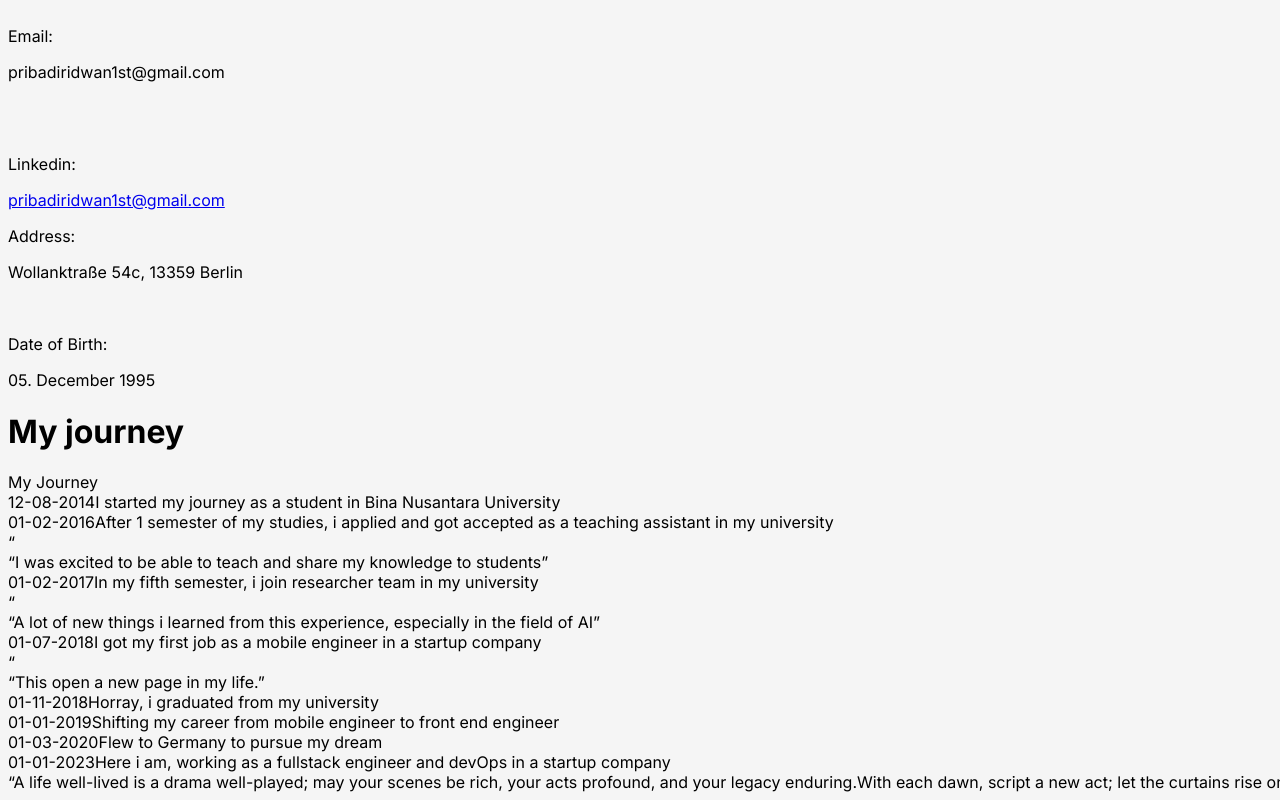
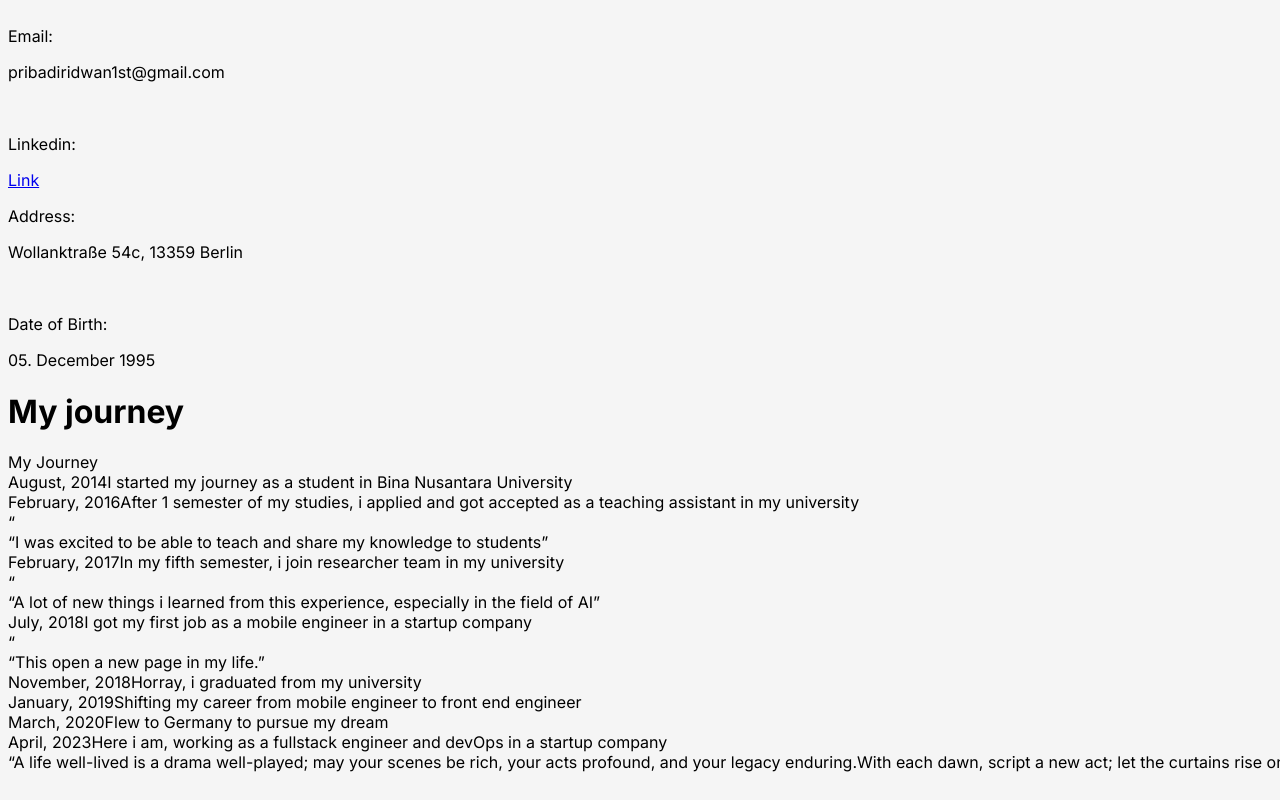
Before and after one commit to pribadi1st/journey, a Next.js app: page /journey in a window 1280 px wide. Shown: the part 1145-1945 px from the top of the page. Built offline with nearby package versions, Linux system fonts and the light colour scheme.

Commit message:
update: link

```diff
--- a/src/app/journey/page.tsx
+++ b/src/app/journey/page.tsx
@@ -43,9 +43,8 @@ function Journey(){
                         <p className='text-16px'>Email:</p>
                         <p className='text-16px'>{profile.email}</p>
                         <br />
-                        <br />
                         <p className='text-16px'>Linkedin:</p>
-                        <Link href={profile.linkedin} className='text-16px'>{profile.email}</Link>
+                        <Link href={profile.linkedin} className='text-16px'>Link</Link>
                         <br />
                         <p className='text-16px'>Address:</p>
                         <p className='text-16px'>
--- a/src/components/home/HomePage.tsx
+++ b/src/components/home/HomePage.tsx
@@ -60,12 +60,12 @@ function HomePage() {
                         >
                             Journey
                         </Link>
-                        <Link
+                        {/* <Link
                             href="/skills"
                             className='text-xs rounded hover:bg-gray-200 hover:cursor-pointer p-4px'
                         >
                             Skills
-                        </Link>
+                        </Link> */}
                     </div>
                 </div>
             </nav>
--- a/src/components/journey/index.tsx
+++ b/src/components/journey/index.tsx
@@ -66,42 +66,42 @@ function QuoteComponent(){
 
 function Journey({className = ''}){
     const stories: IStory[] = [{
-        date: '12-08-2014',
+        date: 'August, 2014',
         story: 'I started my journey as a student in Bina Nusantara University',
         image: 'https://rekreartive.com/wp-content/uploads/2018/10/Logo-Binus-University-Universitas-Bina-Nusantara-Original-PNG.png'
     }, {
-        date: '01-02-2016',
+        date: 'February, 2016',
         image: '/slc.jpeg',
         story: 'After 1 semester of my studies, i applied and got accepted as a teaching assistant in my university',
         title: 'Teaching Assistant | Bina nusantara university',
         quote: 'I was excited to be able to teach and share my knowledge to students'
     }, {
-        date: '01-02-2017',
+        date: 'February, 2017',
         story: 'In my fifth semester, i join researcher team in my university',
         image: '/pajero.jpeg',
         title: 'Junior researcher | Bina nusantara university',
         quote: 'A lot of new things i learned from this experience, especially in the field of AI'
     }, {
-        date: '01-07-2018',
+        date: 'July, 2018',
         story: 'I got my first job as a mobile engineer in a startup company',
         image: 'https://media.licdn.com/dms/image/C560BAQGTngESjenkgw/company-logo_200_200/0/1630663513759/airpaz_com_logo?e=1707955200&v=beta&t=dyGhDd5Y2XQ-aO7_NxAtdnQ8nP9uLzBu-phUa9O-2WE',
         title: 'Mobile Engineer | Airpaz.com',
         quote: 'This open a new page in my life.'
     },{
-        date: '01-11-2018',
+        date: 'November, 2018',
         story: 'Horray, i graduated from my university',
         image: '/wisuda.jpeg'
     }, {
-        date: '01-01-2019',
+        date: 'January, 2019',
         story: 'Shifting my career from mobile engineer to front end engineer',
         title: 'Front end Engineer | Airpaz.com',
         image: 'https://media.licdn.com/dms/image/C560BAQGTngESjenkgw/company-logo_200_200/0/1630663513759/airpaz_com_logo?e=1707955200&v=beta&t=dyGhDd5Y2XQ-aO7_NxAtdnQ8nP9uLzBu-phUa9O-2WE',
     }, {
-        date: '01-03-2020',
+        date: 'March, 2020',
         story: 'Flew to Germany to pursue my dream',
         image: '/germany.png',
     }, {
-        date: '01-01-2023',
+        date: 'April, 2023',
         story: 'Here i am, working as a fullstack engineer and devOps in a startup company',
         title: 'Full stack & DevOps | Hyrd.de',
         image: 'https://media.licdn.com/dms/image/C560BAQEamhjRwbvjWw/company-logo_100_100/0/1644670558769/gethyrd_logo?e=1707955200&v=beta&t=sAF4USApyCevv_EFPgU_D77LL9qZNAQdByMLNJkwFH8'
--- a/src/components/navbar/index.tsx
+++ b/src/components/navbar/index.tsx
@@ -19,12 +19,12 @@ const Navbar = () => {
                     >
                         My journey
                     </Link>
-                    <Link
+                    {/* <Link
                         href='skills'
                         className='p-10px rounded text-16px leading-30px hover:bg-gray-200 hover:cursor-pointer'
                     >
                         My Skills
-                    </Link>
+                    </Link> */}
                 </div>
             </div>
 
```
